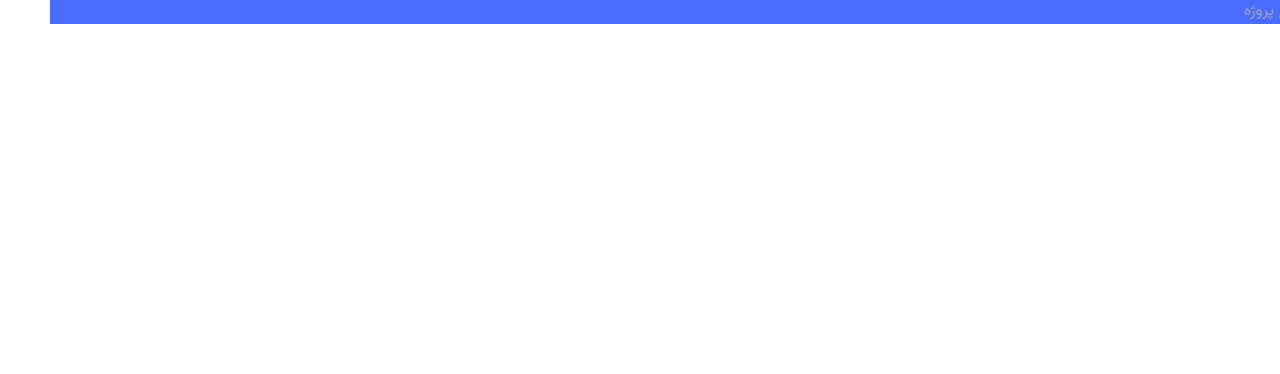
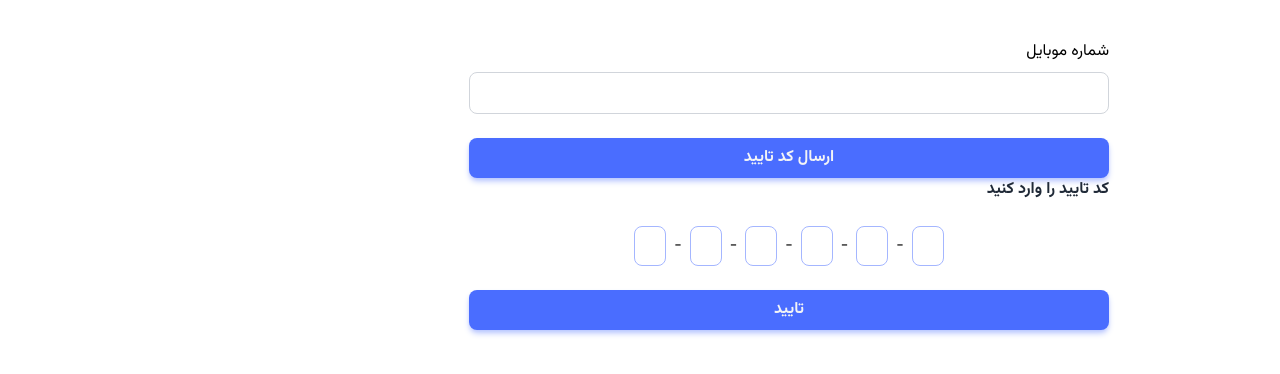
Before and after one commit to maryamsalamatL/freelancer-app, a React (Vite) app: page /auth in a window 1280 px wide. Shown: the top 374 px of the page. Built offline with nearby package versions, Linux system fonts and the light colour scheme.

Commit message:
feat: develop auth route

```diff
--- a/package.json
+++ b/package.json
@@ -11,7 +11,10 @@
   },
   "dependencies": {
     "react": "^18.3.1",
-    "react-dom": "^18.3.1"
+    "react-dom": "^18.3.1",
+    "react-icons": "^5.3.0",
+    "react-otp-input": "^3.1.1",
+    "react-router-dom": "^6.27.0"
   },
   "devDependencies": {
     "@eslint/js": "^9.11.1",
--- a/src/App.jsx
+++ b/src/App.jsx
@@ -1,5 +1,14 @@
+import { Route, Routes } from "react-router-dom";
+import Auth from "./pages/Auth";
+
 function App() {
-  return <div className="container bg-primary-900 text-secondary-400">شروع پروژه</div>;
+  return (
+    <div className="container xl:max-w-screen-xl">
+      <Routes>
+      <Route path="/auth" element={<Auth />} />
+    </Routes>
+    </div>
+  );
 }
 
 export default App;
--- /dev/null
+++ b/src/features/authentication/CheckOTPForm.jsx
@@ -0,0 +1,24 @@
+import { useState } from "react";
+import OtpInput from "react-otp-input";
+
+export default function CheckOTPForm() {
+  const [otp, setOtp] = useState("");
+
+  return (
+    <div>
+      <form className="space-y-6">
+        <p className="font-bold text-secondary-800">کد تایید را وارد کنید</p>
+        <OtpInput
+          value={otp}
+          onChange={setOtp}
+          numInputs={6}
+          renderSeparator={<span>-</span>}
+          renderInput={(props) => <input type="number" {...props} />}
+          containerStyle="flex flex-row-reverse justify-center"
+          inputStyle="block !w-8 h-10 border border-primary-400 rounded-lg mx-1 sm:mx-2 text-secondary-800 focus:shadow focus:shadow-primary-500"
+        />
+        <button className="btn btn--primary w-full">تایید</button>
+      </form>
+    </div>
+  );
+}
--- /dev/null
+++ b/src/features/authentication/SendOTPForm.jsx
@@ -0,0 +1,20 @@
+import { useState } from "react";
+import TextField from "../../ui/TextField";
+
+export default function SendOTPForm() {
+  const [phoneNumber, setPhoneNumber] = useState("");
+
+  return (
+    <div>
+      <form className="space-y-6">
+        <TextField
+          label="شماره موبایل"
+          name="phoneNumber"
+          value={phoneNumber}
+          onChange={(e) => setPhoneNumber(e.target.value)}
+        />
+        <button className="btn btn--primary w-full">ارسال کد تایید</button>
+      </form>
+    </div>
+  );
+}
--- a/src/index.css
+++ b/src/index.css
@@ -52,3 +52,51 @@
     }
   }
 }
+
+@layer components {
+  .textField__input {
+    @apply w-full rounded-lg border border-gray-300 py-2 px-4 text-secondary-900 hover:border-primary-300 focus:border-primary-300 focus:bg-white focus:shadow-md focus:shadow-primary-100 transition-all duration-200 ease-in;
+  }
+
+  .btn {
+    @apply py-2 px-4 rounded-lg  font-bold transition-all duration-200 ease-in;
+  }
+
+  .btn--primary {
+    @apply bg-primary-900 text-secondary-100 hover:bg-primary-800 shadow-md shadow-primary-300;
+  }
+
+  .btn--secondary {
+    @apply bg-secondary-500 text-secondary-100 hover:bg-secondary-700 shadow-md shadow-secondary-300;
+  }
+}
+
+html,
+body {
+  padding: 0;
+  margin: 0;
+  font-family: "Vazir";
+  min-height: 100vh;
+  user-select: none;
+  background-color: rgb(var(--background-app-rgb));
+}
+
+* {
+  box-sizing: border-box;
+  scroll-behavior: smooth;
+  /* border: none; */
+  outline: none;
+  padding: 0;
+  margin: 0;
+}
+
+button {
+  cursor: pointer;
+  outline: none;
+}
+button:disabled {
+  cursor: default;
+  background-color: rgb(var(--color-secondary-100), 0.5);
+  pointer-events: none;
+  box-shadow: none;
+}
--- a/src/main.jsx
+++ b/src/main.jsx
@@ -1,10 +1,13 @@
-import { StrictMode } from 'react'
-import { createRoot } from 'react-dom/client'
-import App from './App.jsx'
-import './index.css'
+import { StrictMode } from "react";
+import { createRoot } from "react-dom/client";
+import App from "./App.jsx";
+import "./index.css";
+import { BrowserRouter } from "react-router-dom";
 
-createRoot(document.getElementById('root')).render(
-  <StrictMode>
-    <App />
-  </StrictMode>,
-)
+createRoot(document.getElementById("root")).render(
+  <BrowserRouter>
+    <StrictMode>
+      <App />
+    </StrictMode>
+  </BrowserRouter>
+);
--- /dev/null
+++ b/src/pages/Auth.jsx
@@ -0,0 +1,13 @@
+import CheckOTPForm from "../features/authentication/CheckOTPForm";
+import SendOTPForm from "../features/authentication/SendOTPForm";
+
+export default function Auth() {
+  return (
+    <div className="flex justify-center pt-10">
+      <div className="w-full sm:max-w-screen-sm">
+        <SendOTPForm />
+        <CheckOTPForm />
+      </div>
+    </div>
+  );
+}
--- /dev/null
+++ b/src/ui/TextField.jsx
@@ -0,0 +1,14 @@
+export default function TextField({ name, label, value, onChange }) {
+  return (
+    <div className="space-y-2">
+      <label htmlFor={name}>{label}</label>
+      <input
+        type="text"
+        id={name}
+        className="textField__input"
+        value={value}
+        onChange={onChange}
+      />
+    </div>
+  );
+}
```
Also changed, not shown: 1 other file (tests, documents, lock files or other folders).
